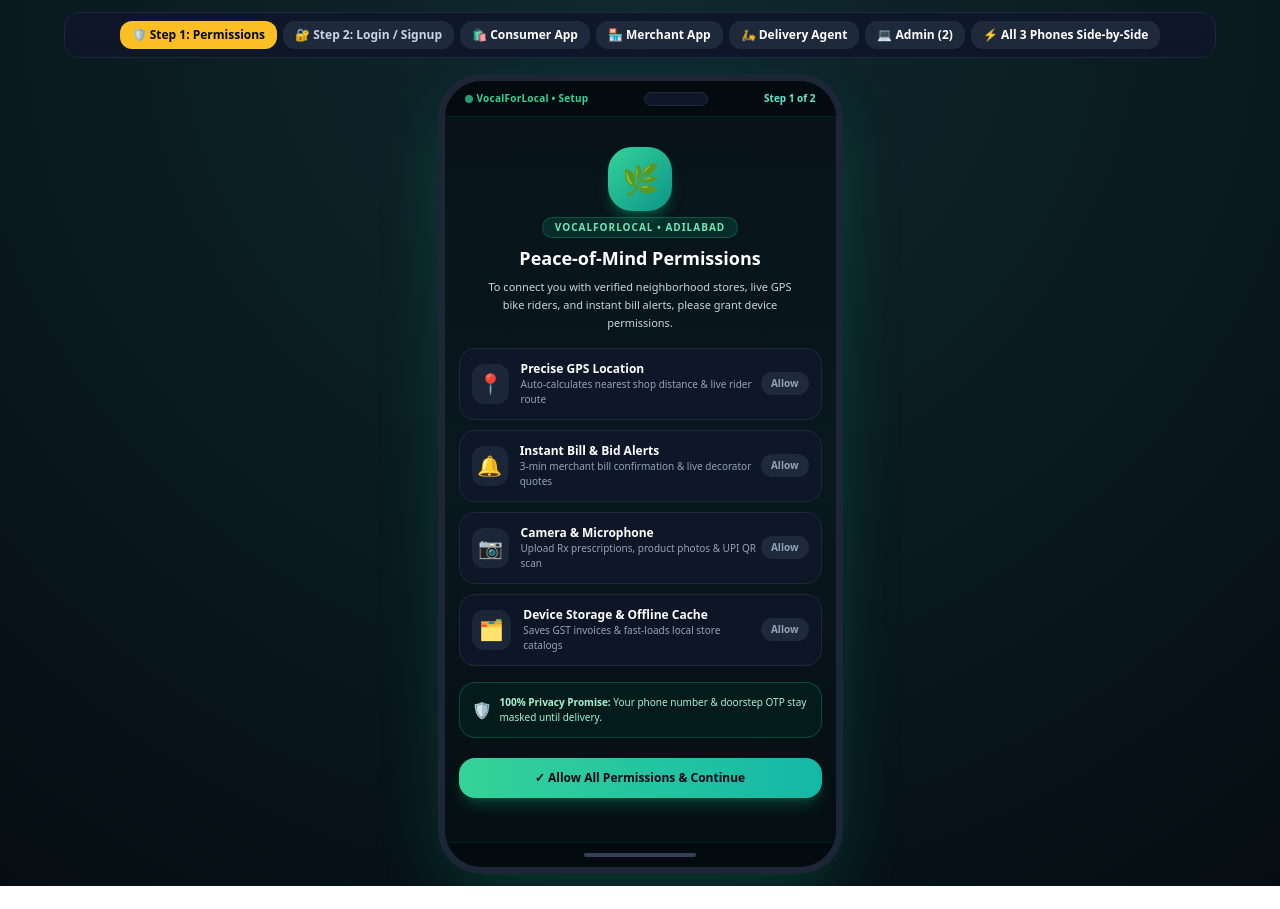
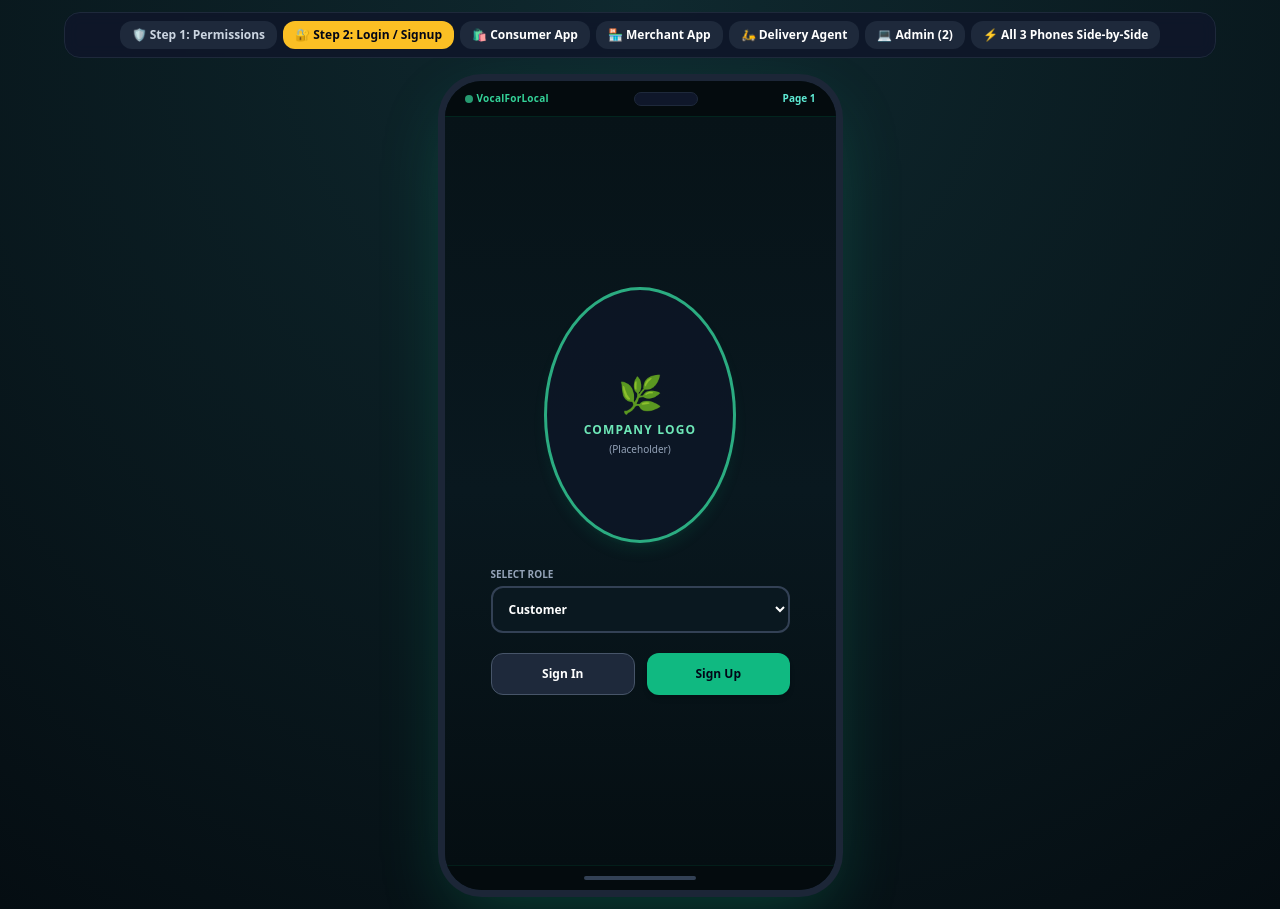
Before and after one commit to khodayanvesh-jsf/vocal-for-local, a React (Vite) app: page / in a window 1280 px wide. Before the commit the page ends 886 px from the top, so only its background shows below. Built offline with nearby package versions, Linux system fonts and the light colour scheme.

Commit message:
Update Page 1 with clean logo, role dropdown, and sign-in/sign-up states

```diff
--- a/src/App.jsx
+++ b/src/App.jsx
@@ -36,18 +36,28 @@
 }
 
 export default function App() {
+  // Set 'auth' as the default initial Page 1 of the app
+  const [onboardingStep, setOnboardingStep] = useState('auth');
+  const [authStage, setAuthStage] = useState('landing'); // 'landing' (Frame 1) | 'signin' (Frame 2) | 'signup' (Frame 3)
+  const [selectedRole, setSelectedRole] = useState('customer'); // 'customer' | 'merchant' | 'service_provider' | 'delivery_agent'
+  const [permissions, setPermissions] = useState({
+    location: true,
+    notifications: true,
+    camera: true,
+    storage: true
+  });
   // STEP 1 & 2: Native Onboarding Flow State ('permissions' -> 'auth' -> 'app')
-  const [onboardingStep, setOnboardingStep] = useState('permissions');
-  const [permissions, setPermissions] = useState({
-    location: false,
-    notifications: false,
-    camera: false,
-    storage: false
-  });
+  //const [onboardingStep, setOnboardingStep] = useState('permissions');
+  //const [permissions, setPermissions] = useState({
+   // location: false,
+  //  notifications: false,
+   // camera: false,
+   // storage: false
+ // });
 
   // Step 2: Login / Signup with Role Dropdown (Default: 'consumer')
-  const [authMode, setAuthMode] = useState('signup'); // 'login' | 'signup'
-  const [selectedRole, setSelectedRole] = useState('consumer'); // 'consumer' | 'merchant' | 'rider'
+  //const [authMode, setAuthMode] = useState('signup'); // 'login' | 'signup'
+  //const [selectedRole, setSelectedRole] = useState('consumer'); // 'consumer' | 'merchant' | 'rider'
   const [authForm, setAuthForm] = useState({
     fullName: '',
     phone: '',
@@ -649,185 +659,140 @@
     </MobilePhoneShell>
   );
 
-  // STEP 2 SCREEN: UNIFIED LOGIN / SIGNUP WITH ROLE DROPDOWN (DEFAULT: CONSUMER)
+// STEP 1: INITIAL CLEAN PAGE 1 (MATCHING WIREFRAME)
   const renderAuthScreen = () => (
-    <MobilePhoneShell title="VocalForLocal • Account" badge="Step 2 of 2">
-      <div className="space-y-3.5 py-1">
-        <div className="text-center space-y-1">
-          <span className="text-[10px] font-extrabold uppercase tracking-widest text-emerald-400">
-            VocalForLocal • Adilabad Hub
-          </span>
-          <h2 className="text-base font-extrabold text-white">
-            {authMode === 'signup' ? 'Create Your Local Account' : 'Welcome Back Neighbor'}
-          </h2>
-          <p className="text-[11px] text-slate-400">
-            One unified app for Consumers, Local Merchants & Delivery Agents
-          </p>
-        </div>
-
-        {/* Login vs Sign Up Toggle */}
-        <div className="grid grid-cols-2 bg-slate-900 p-1 rounded-2xl border border-slate-800 text-xs">
-          <button
-            type="button"
-            onClick={() => setAuthMode('signup')}
-            className={`py-2 rounded-xl font-extrabold transition ${
-              authMode === 'signup'
-                ? 'bg-emerald-500 text-slate-950 shadow'
-                : 'text-slate-400 hover:text-white'
-            }`}
-          >
-            ✨ Sign Up (New)
-          </button>
-          <button
-            type="button"
-            onClick={() => setAuthMode('login')}
-            className={`py-2 rounded-xl font-extrabold transition ${
-              authMode === 'login'
-                ? 'bg-emerald-500 text-slate-950 shadow'
-                : 'text-slate-400 hover:text-white'
-            }`}
-          >
-            🔐 Login
-          </button>
-        </div>
-
-        <form onSubmit={handleAuthSubmit} className="space-y-3 bg-slate-900/70 border border-slate-800/90 p-3.5 rounded-2xl">
-          {/* Role Selection Dropdown (Defaults to Consumer) */}
-          <div>
-            <label className="block text-[10px] font-bold uppercase tracking-wider text-emerald-400 mb-1">
-              Select Account Role (Default: Consumer)
+    <MobilePhoneShell title="VocalForLocal" badge="Page 1">
+      <div className="flex flex-col justify-center min-h-[720px] px-2 py-4">
+        {/* 1. Big Oval Company Logo Placeholder */}
+        <div className="flex justify-center mb-6">
+          <div className="w-48 h-64 rounded-[50%] border-[3px] border-emerald-400/80 bg-slate-900/60 flex flex-col items-center justify-center p-4 text-center shadow-lg shadow-emerald-500/10">
+            <span className="text-4xl mb-2">🌿</span>
+            <span className="text-xs font-black tracking-widest text-emerald-300">COMPANY LOGO</span>
+            <span className="text-[10px] text-slate-400 mt-1">(Placeholder)</span>
+          </div>
+        </div>
+
+        {/* 2. Role Dropdown Box */}
+        <div className="px-6 mb-4">
+          <label className="block text-[10px] uppercase font-bold text-slate-400 mb-1">
+            Select Role
           </label>
           <select
             value={selectedRole}
             onChange={(e) => setSelectedRole(e.target.value)}
-              className="w-full bg-[#061014] border border-emerald-500/50 rounded-xl p-2.5 text-xs font-bold text-white focus:outline-none focus:border-emerald-400"
-            >
-              <option value="consumer">🛍️ Consumer (Shop Local, Events & Bike Taxi)</option>
-              <option value="merchant">🏪 Merchant Partner (Local Store / Hall / Decorator)</option>
-              <option value="rider">🛵 Delivery Agent / Bike & Auto Captain</option>
+            className="w-full bg-[#0a1820] border-2 border-slate-700 text-white font-semibold text-xs rounded-xl px-3 py-3 outline-none focus:border-emerald-400 transition"
+          >
+            <option value="customer">Customer</option>
+            <option value="merchant">Merchant</option>
+            <option value="service_provider">Service Provider</option>
+            <option value="delivery_agent">Delivery Agent</option>
           </select>
         </div>
 
-          {authMode === 'signup' && (
-            <div>
-              <label className="block text-[10px] text-slate-300 font-semibold mb-1">
-                {selectedRole === 'merchant' ? 'Shop / Business Name' : 'Your Full Name'}
-              </label>
+        {/* FRAME 1: INITIAL BUTTONS (Sign In / Sign Up) */}
+        {authStage === 'landing' && (
+          <div className="px-6 flex gap-3 mt-1">
+            <button
+              type="button"
+              onClick={() => setAuthStage('signin')}
+              className="flex-1 py-3 bg-slate-800 hover:bg-slate-700 text-white text-xs font-black rounded-xl border border-slate-600 transition"
+            >
+              Sign In
+            </button>
+            <button
+              type="button"
+              onClick={() => setAuthStage('signup')}
+              className="flex-1 py-3 bg-emerald-500 hover:bg-emerald-400 text-slate-950 text-xs font-black rounded-xl shadow-md transition"
+            >
+              Sign Up
+            </button>
+          </div>
+        )}
+
+        {/* FRAME 2: SIGN IN (Username + Password) */}
+        {authStage === 'signin' && (
+          <form onSubmit={handleAuthSubmit} className="px-6 space-y-3">
             <input
               type="text"
               required
-                placeholder={
-                  selectedRole === 'merchant'
-                    ? 'e.g. Sri Laxmi Supermart'
-                    : selectedRole === 'rider'
-                    ? 'e.g. Raju Kumar'
-                    : 'e.g. Khoday Anvesh'
-                }
+              placeholder="Username"
               value={authForm.fullName}
               onChange={(e) => setAuthForm({ ...authForm, fullName: e.target.value })}
-                className="w-full bg-[#061014] border border-slate-700 rounded-xl p-2.5 text-xs text-white"
+              className="w-full bg-[#0a1820] border-2 border-slate-700 rounded-xl px-3 py-2.5 text-xs text-white placeholder-slate-500 outline-none focus:border-emerald-400"
             />
-            </div>
-          )}
-
-          <div>
-            <label className="block text-[10px] text-slate-300 font-semibold mb-1">
-              10-Digit Mobile Number
-            </label>
+            <input
+              type="password"
+              required
+              placeholder="Password"
+              value={authForm.password}
+              onChange={(e) => setAuthForm({ ...authForm, password: e.target.value })}
+              className="w-full bg-[#0a1820] border-2 border-slate-700 rounded-xl px-3 py-2.5 text-xs text-white placeholder-slate-500 outline-none focus:border-emerald-400"
+            />
+            <div className="flex gap-2 pt-1">
+              <button
+                type="button"
+                onClick={() => setAuthStage('landing')}
+                className="px-3 py-2.5 bg-slate-800 text-slate-300 text-xs font-bold rounded-xl border border-slate-700"
+              >
+                ← Back
+              </button>
+              <button
+                type="submit"
+                className="flex-1 py-2.5 bg-emerald-500 hover:bg-emerald-400 text-slate-950 text-xs font-black rounded-xl shadow-md"
+              >
+                Sign In as {selectedRole.toUpperCase().replace('_', ' ')}
+              </button>
+            </div>
+          </form>
+        )}
+
+        {/* FRAME 3: SIGN UP (Username + Number + Password) */}
+        {authStage === 'signup' && (
+          <form onSubmit={handleAuthSubmit} className="px-6 space-y-3">
+            <input
+              type="text"
+              required
+              placeholder="Username"
+              value={authForm.fullName}
+              onChange={(e) => setAuthForm({ ...authForm, fullName: e.target.value })}
+              className="w-full bg-[#0a1820] border-2 border-slate-700 rounded-xl px-3 py-2.5 text-xs text-white placeholder-slate-500 outline-none focus:border-emerald-400"
+            />
             <input
               type="tel"
               required
-              placeholder="e.g. 9848012345"
+              placeholder="Mobile Number"
               value={authForm.phone}
               onChange={(e) => setAuthForm({ ...authForm, phone: e.target.value })}
-              className="w-full bg-[#061014] border border-slate-700 rounded-xl p-2.5 text-xs text-white"
+              className="w-full bg-[#0a1820] border-2 border-slate-700 rounded-xl px-3 py-2.5 text-xs text-white placeholder-slate-500 outline-none focus:border-emerald-400"
             />
-          </div>
-
-          <div>
-            <label className="block text-[10px] text-slate-300 font-semibold mb-1">
-              4-Digit PIN / Password
-            </label>
             <input
               type="password"
               required
-              placeholder="••••"
+              placeholder="Password"
               value={authForm.password}
               onChange={(e) => setAuthForm({ ...authForm, password: e.target.value })}
-              className="w-full bg-[#061014] border border-slate-700 rounded-xl p-2.5 text-xs text-white"
+              className="w-full bg-[#0a1820] border-2 border-slate-700 rounded-xl px-3 py-2.5 text-xs text-white placeholder-slate-500 outline-none focus:border-emerald-400"
             />
-          </div>
-
-          {/* Role-Specific Extra Fields for Sign Up */}
-          {authMode === 'signup' && selectedRole === 'merchant' && (
-            <div>
-              <label className="block text-[10px] text-slate-300 font-semibold mb-1">
-                Store Category
-              </label>
-              <select
-                value={authForm.businessCategory}
-                onChange={(e) => setAuthForm({ ...authForm, businessCategory: e.target.value })}
-                className="w-full bg-[#061014] border border-slate-700 rounded-xl p-2.5 text-xs text-white"
-              >
-                {categories.map((c) => (
-                  <option key={c.id} value={c.id}>
-                    {c.name}
-                  </option>
-                ))}
-              </select>
-            </div>
-          )}
-
-          {authMode === 'signup' && selectedRole === 'rider' && (
-            <div>
-              <label className="block text-[10px] text-slate-300 font-semibold mb-1">
-                Vehicle Type
-              </label>
-              <select
-                value={authForm.riderVehicle}
-                onChange={(e) => setAuthForm({ ...authForm, riderVehicle: e.target.value })}
-                className="w-full bg-[#061014] border border-slate-700 rounded-xl p-2.5 text-xs text-white"
-              >
-                <option value="2-Wheeler Bike">🏍️ 2-Wheeler Bike (Up to 45kg + Bike Taxi)</option>
-                <option value="3-Wheeler Auto">🛺 3-Wheeler Auto (Up to 3 Quintals + Auto Ride)</option>
-              </select>
-            </div>
-          )}
-
-          <label className="flex items-center gap-2 text-[10px] text-slate-300 pt-1">
-            <input
-              type="checkbox"
-              checked={authForm.eSignAccepted}
-              onChange={(e) => setAuthForm({ ...authForm, eSignAccepted: e.target.checked })}
-              className="accent-emerald-500"
-            />
-            <span>I agree to VocalForLocal Fair-Price & Escrow Protection Terms</span>
-          </label>
-
+            <div className="flex gap-2 pt-1">
+              <button
+                type="button"
+                onClick={() => setAuthStage('landing')}
+                className="px-3 py-2.5 bg-slate-800 text-slate-300 text-xs font-bold rounded-xl border border-slate-700"
+              >
+                ← Back
+              </button>
               <button
                 type="submit"
-            className="w-full bg-gradient-to-r from-emerald-400 to-teal-500 text-slate-950 font-extrabold py-3 rounded-2xl text-xs shadow-lg shadow-emerald-500/20"
-          >
-            {authMode === 'signup'
-              ? `Create ${selectedRole.toUpperCase()} Account & Enter ➔`
-              : `Login as ${selectedRole.toUpperCase()} ➔`}
-          </button>
+                className="flex-1 py-2.5 bg-emerald-500 hover:bg-emerald-400 text-slate-950 text-xs font-black rounded-xl shadow-md"
+              >
+                Create {selectedRole.toUpperCase().replace('_', ' ')} Account
+              </button>
+            </div>
           </form>
-
-        <button
-          onClick={() => {
-            setCurrentUser({ name: 'Anvesh (👑 Prime)', phone: '9848099999', role: 'consumer' });
-            setActivePortal('customer');
-            setOnboardingStep('app');
-          }}
-          className="w-full text-center text-[11px] text-emerald-400 underline font-semibold"
-        >
-          ⚡ Instant Demo Bypass (Enter as Consumer)
-        </button>
+        )}
       </div>
     </MobilePhoneShell>
   );
-
   // 1. CUSTOMER MOBILE APP PORTAL (COOL PEACE-OF-MIND & CURIOSITY SHOPPING UI)
   const renderCustomerPortal = () => {
     const currentCart = categoryCarts[selectedCategory] || [];
```
Lines whose indentation alone changed are shown as unchanged.
